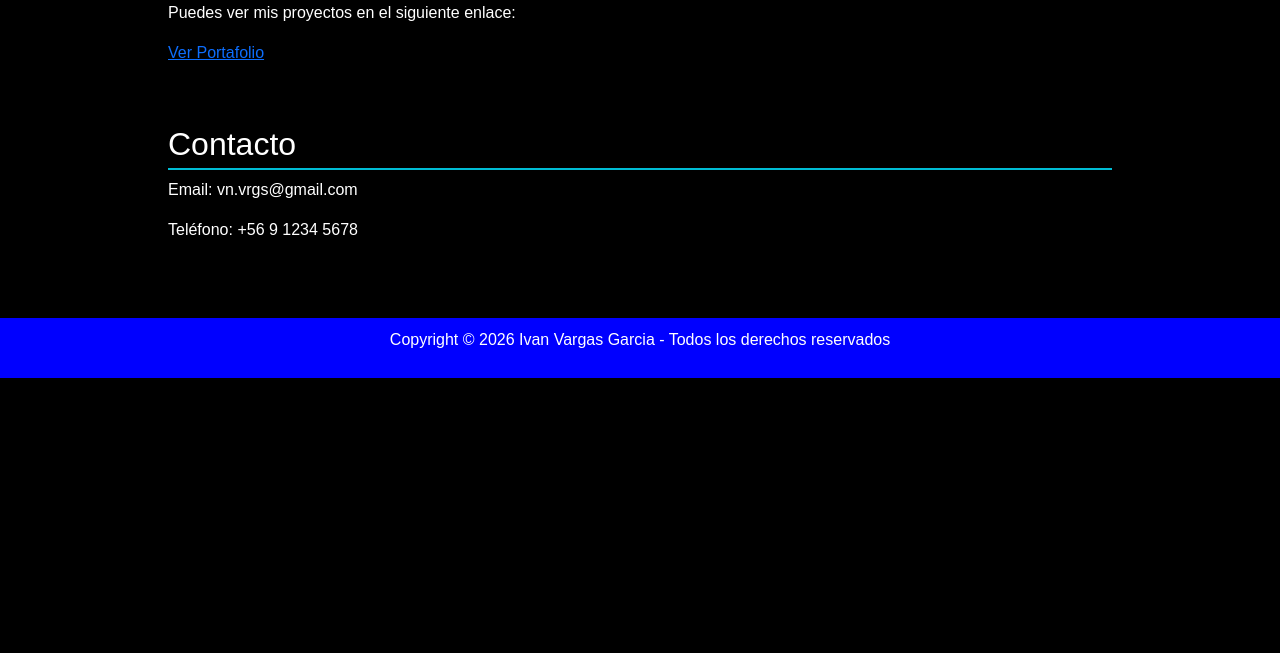
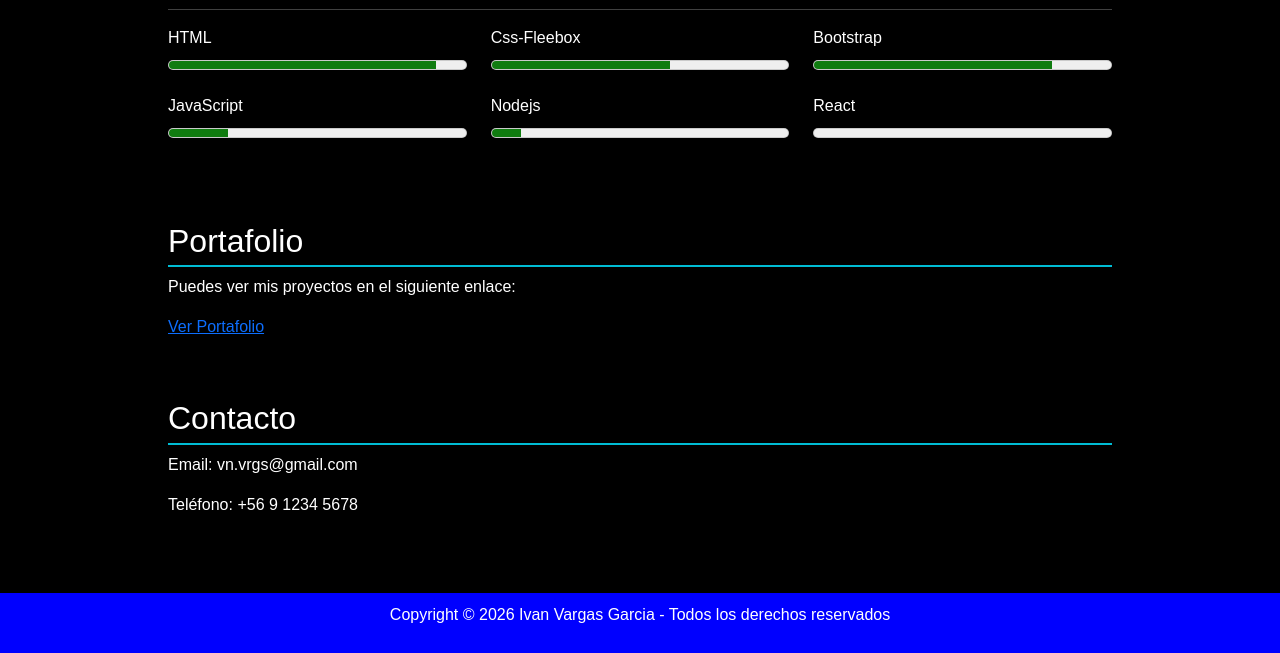
Before and after one commit to vn-vrgs/vn-vrgs.github.io, a plain HTML site: page index.html in a window 1280 px wide. Shown: the part 736-1389 px from the top of the page. Before the commit the page ends 1114 px from the top, so only its background shows below. Drawn offline with nearby package versions, Linux system fonts and the light colour scheme.

Commit message:
Reactualizando

```diff
--- a/assets/css/styles.css
+++ b/assets/css/styles.css
@@ -76,3 +76,17 @@ footer {
     text-align: center;
     padding: 10px;
 }
+
+.habilidad {
+    margin-bottom: 15px;
+}
+
+label {
+    display: block;
+    margin-bottom: 5px;
+}
+
+meter {
+    width: 100%;
+    height: 20px;
+}
--- a/index.html
+++ b/index.html
@@ -14,6 +14,7 @@
         <ul>
             <li><a href="#inicio">Inicio</a></li>
             <li><a href="#experiencia">Experiencia</a></li>
+            <li><a href="#habilidades">Habilidades</a></li>
             <li><a href="#portafolio">Portafolio</a></li>
             <li><a href="#contacto">Contacto</a></li>
         </ul>
@@ -40,6 +41,41 @@
             <p><strong>* Empresa CHACAO S.A.</strong> - Soporte TI (2020 - 2024)</p>
             <p>Mantenimiento de sistemas y soporte a usuarios.</p>
         </section>
+
+        <!-- Habilidades -->
+         <section id="habilidades">
+            <div>
+                <h2>Habilidades Técnicas</h2>
+                <hr>
+                <div class="row">
+                    <div class="habilidad col-md-4">
+                        <label><span>HTML</span></label>
+                        <meter value="90" min="0" max="100">90%</meter>
+                    </div>
+                    <div class="habilidad col-md-4">
+                        <label><span>Css-Fleebox</span></label>
+                        <meter value="60" min="0" max="100">60%</meter>
+                    </div>
+                    <div class="habilidad col-md-4">
+                        <label><span>Bootstrap</span></label>
+                        <meter value="80" min="0" max="100">80%</meter>
+                    </div>
+                    <div class="habilidad col-md-4">
+                        <label><span>JavaScript</span></label>
+                        <meter value="20" min="0" max="100">20%</meter>
+                    </div>
+                    <div class="habilidad col-md-4">
+                        <label><span>Nodejs</span></label>
+                        <meter value="10" min="0" max="100">10%</meter>
+                    </div>
+                    <div class="habilidad col-md-4">
+                        <label><span>React</span></label>
+                        <meter value="0" min="0" max="100">0%</meter>
+                    </div>
+                </div>
+            </div>
+        </section>
+
 
         <!-- Portafolio -->
         <section id="portafolio">
```
